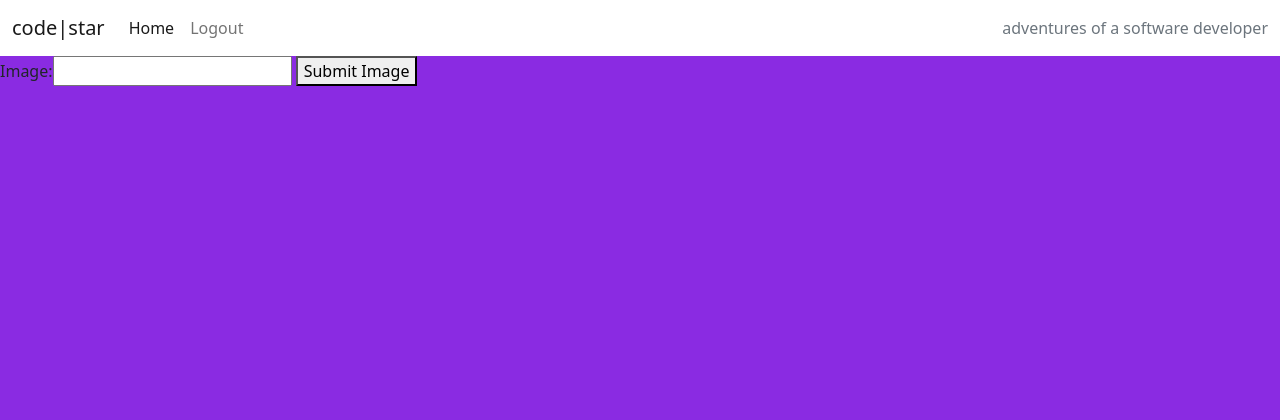
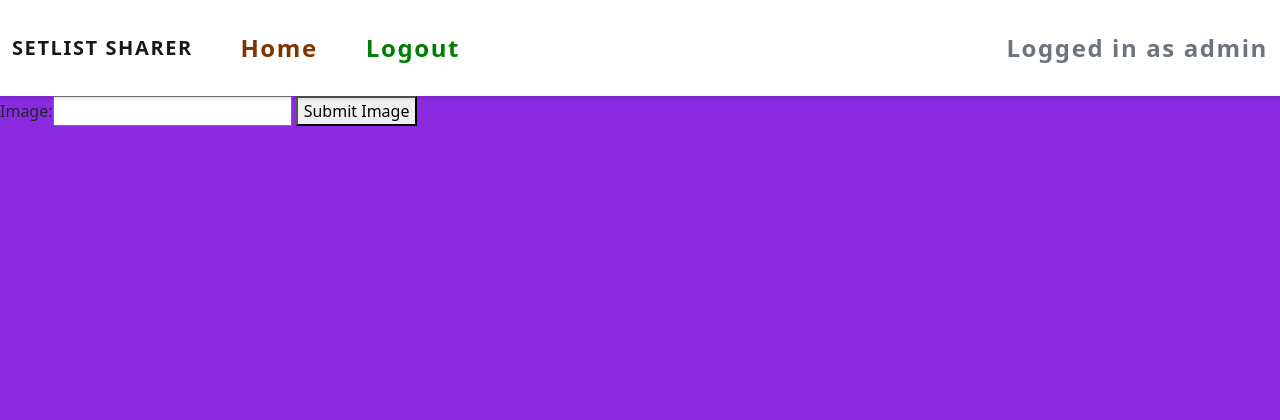
Before and after one commit to mjjstockman/setlistsharer, a Django app: page /add-image/5 in a window 1280 px wide. Shown: the top 420 px of the page. Run offline with Django 3.2, Linux system fonts and the light colour scheme; a user stored in the database is signed in; data comes from the database, SQL or seed files in the repository; both versions use the stored data as it was after the commit.

Commit message:
Style nav

```diff
--- a/static/css/style.css
+++ b/static/css/style.css
@@ -1,3 +1,25 @@
 body {
     background-color: blueviolet;
 }
+
+.navbar {
+    height: 6rem;
+    box-shadow: 0rem 0.2rem 0.2rem rgba(0, 0, 0, 0.1);
+    font-size: 1.5rem;
+    font-weight: 600;
+    letter-spacing: 0.1rem;
+}
+
+.navbar-brand {
+    width: 15%;
+}
+
+.nav-item a {
+    color: green !important;
+    padding: 1.5rem !important;
+ }
+
+.nav-item a.active,
+.nav-item a:hover {
+    color: rgb(128, 53, 0) !important;
+}
--- a/templates/base.html
+++ b/templates/base.html
@@ -26,8 +26,7 @@
 
     <nav class="navbar navbar-expand-lg navbar-light bg-white">
         <div class="container-fluid">
-            <a class="navbar-brand" href="#"><span class="brand">c<span class="red-o">o</span>de<span
-                        class="thin">|star</span></span></span></a>
+            <a class="navbar-brand" href="#">SETLIST SHARER</a>
             <button class="navbar-toggler" type="button" data-bs-toggle="collapse" data-bs-target="#navbarText"
                 aria-controls="navbarText" aria-expanded="false" aria-label="Toggle navigation">
                 <span class="navbar-toggler-icon"></span>
@@ -35,7 +34,7 @@
             <div class="collapse navbar-collapse" id="navbarText">
                 <ul class="navbar-nav me-auto mb-2 mb-lg-0">
                     <li class="nav-item">
-                        <a class="nav-link active" aria-current="page" href="#">Home</a>
+                        <a class="nav-link active" aria-current="page" href="{% url 'index' %}">Home</a>
                     </li>
                     {% if user.is_authenticated %}
                         <li class="nav-item">
@@ -51,7 +50,9 @@
                     {% endif %}
                 </ul>
                 <span class="navbar-text text-muted">
-                    adventures of a software developer
+                    {% if user.is_authenticated %}
+                        Logged in as {{ user }}
+                    {% endif  %}
                 </span>
             </div>
         </div>
```
Also changed, not shown: db.sqlite3, static/images/logo.png (renamed from static/images/logo_transparent.png).
